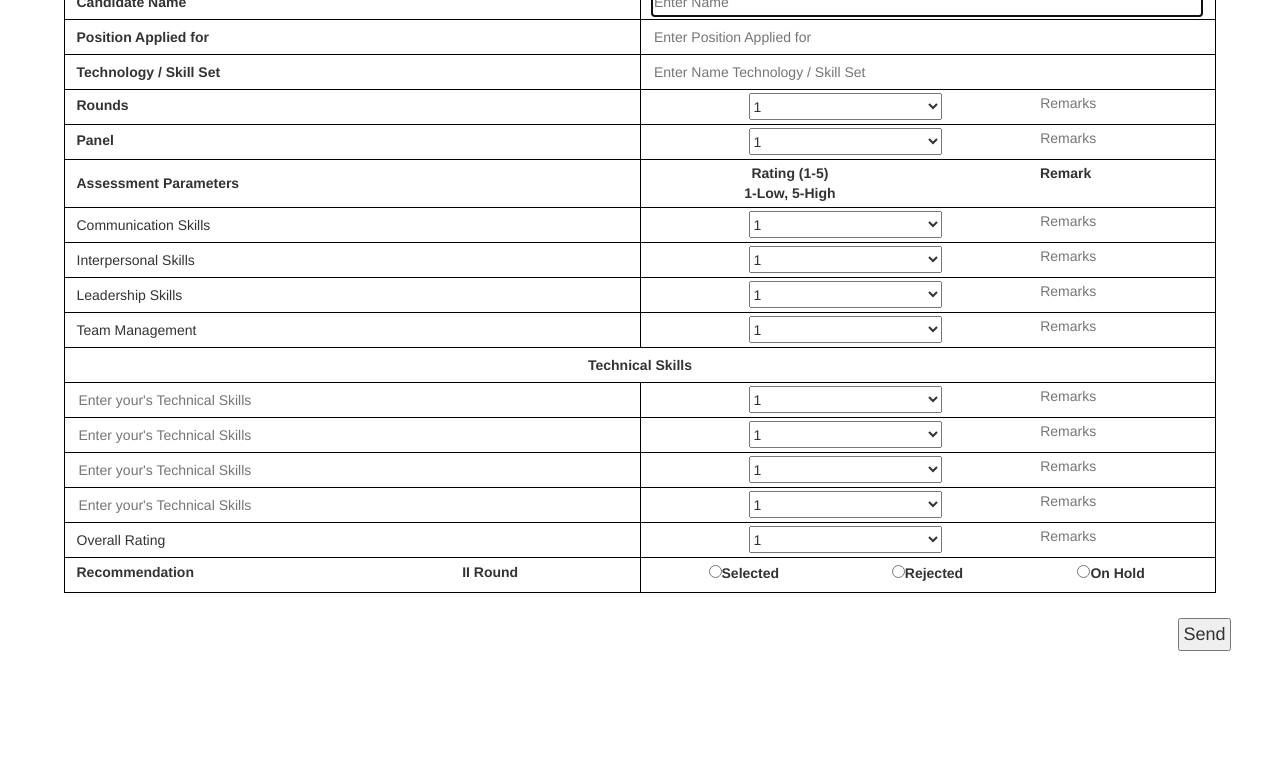
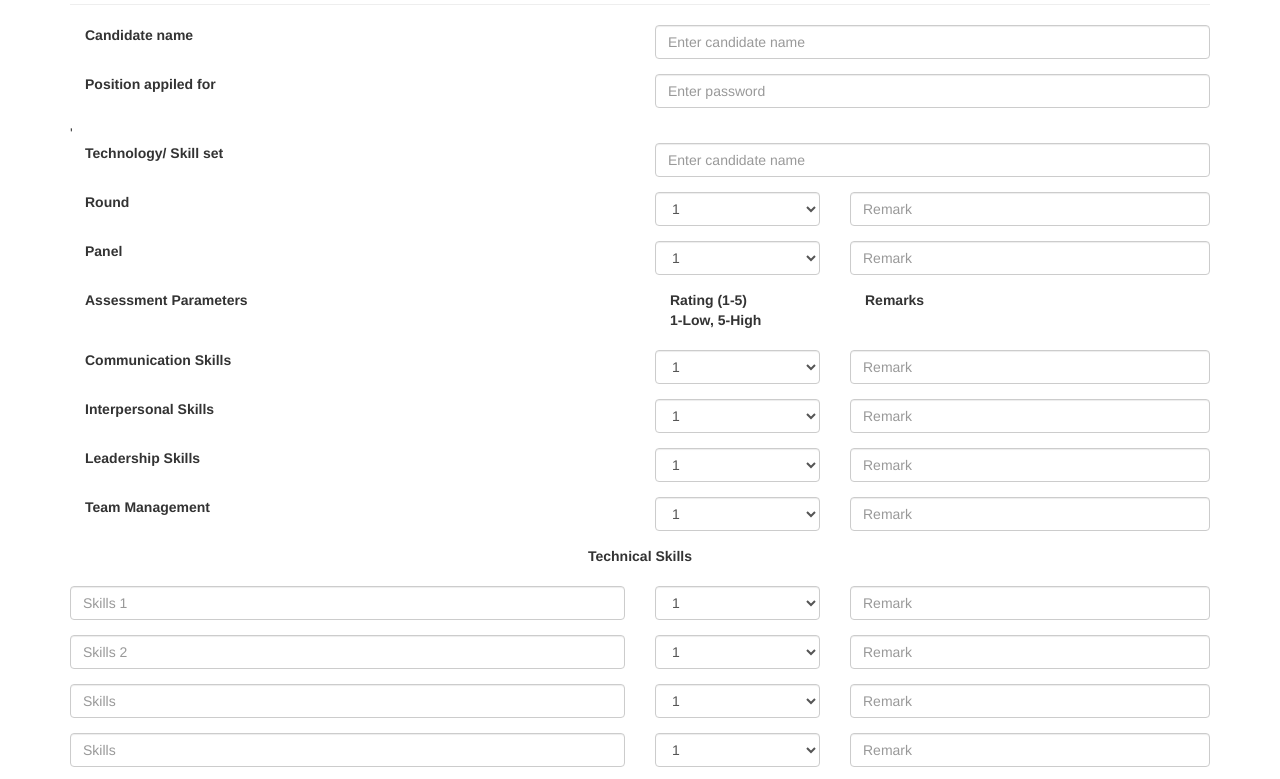
Before and after one commit to SadhanaG/Hiring-Feeback, a plain HTML site: page index.html in a window 1280 px wide. Shown: the part 139-918 px from the top of the page. Before the commit the page ends 816 px from the top, so only its background shows below. Drawn offline with nearby package versions, Linux system fonts and the light colour scheme.

Commit message:
Adds bootstrap
Appiled bootstrap in the UI

```diff
--- a/index.html
+++ b/index.html
@@ -3,7 +3,10 @@
 <head>
 <meta charset="utf-8">
 <title>Hiring Feedback</title>
-<link rel="stylesheet" href="css/stylesheet.css"/>
+<meta charset="utf-8">
+<meta name="viewport" content="width=device-width, initial-scale=1">
+
+<!--<link rel="stylesheet" href="css/stylesheet.css"/> -->
 
 <!-- Latest compiled and minified CSS -->
 <link rel="stylesheet" href="bootstrap-3.3.5-dist/css/bootstrap.min.css">
@@ -18,36 +21,69 @@
 </head>
 
 <body>
-<header>
-<form id="int_form" method="post" name="interview_ass-sheet">
-	<div class="u5 float_left">
-		<img src="image/logo_s.png" />
+<div class="container">
+	  <form class="form-horizontal" role="form">
+      	<div class="form-group text-center">
+        	<div class="col-sm-6">
+	         	<img src="image/logo_s.png"  class="img-responsive"/>
              </div>
-    <div class="u5 float_left">
-    	<div><h3>Interview Assessment Sheet</h3></div>
-        <div><label>Date: </label><input class="date_s" type="date" id="txt_date" /></div>
+             <div class="col-sm-2">
+                   <label class="text-left col-sm-12" for="email"><strong>Interview Assessment Sheet</strong></label>
               </div>
-</header>
-<div>
-        	<table width="90%" border="1" cellpadding="0" cellspacing="0">
-                  <tbody>
-                    <tr>
-                      <td width="50%"><b>Candidate Name</b></td>
-                      <td width="50%"><input id="txt_c_name" name="c_name" type="text" required autofocus placeholder="Enter Name"/></td>
-                    </tr>
-                    <tr>
-                      <td><b>Position Applied for</b></td>
-                      <td><input name="c_position" type="text" placeholder="Enter Position Applied for"/></td>
-                    </tr>
-                    <tr>
-                      <td><b>Technology / Skill Set</b></td>
-                      <td><input name="c_tech_skill" type="text" placeholder="Enter Name Technology / Skill Set"/></td>
-                    </tr>
-                    <tr>
-                      <td><label>Rounds</label></td>
-                      <td>
-                      	<div class="u3 float_left">
-                      	<select name="sel_round">
+              <div class="col-sm-4">
+              		<div class="row">
+                        <div class='col-sm-12'>
+                            <div class="form-group">
+                                <div class='input-group date' id='datetimepicker1'>
+                                    <input type='text' class="form-control" />
+                                    <span class="input-group-addon">
+                                        <span class="glyphicon glyphicon-calendar"></span>
+                                    </span>
+                                </div>
+                            </div>
+                        </div>
+                        <script type="text/javascript">
+                            $(function () {
+                                $('#datetimepicker1').datetimepicker();
+                            });
+                        </script>
+                    </div>
+              </div>
+	    </div>
+      	<hr>
+	    <div class="form-group">
+	      <div class="col-sm-6">
+	          <label class="text-left col-sm-12" for="email"><strong>Candidate name</strong></label>
+	      </div>
+	      <div class="col-sm-6">
+	          <input type="password" class="form-control" id="c_name" placeholder="Enter candidate name">
+	      </div>
+	    </div>
+
+	    <div class="form-group">
+	      <div class="col-sm-6">
+	          <label class="text-left col-sm-12" for="email"><strong>Position appiled for</strong></label>
+	      </div>
+	      <div class="col-sm-6">
+	        <input type="text" class="form-control" id="c_position" placeholder="Enter password">
+	      </div>
+	    </div>'
+
+		<div class="form-group">
+	      <div class="col-sm-6">
+	          <label class="text-left col-sm-12" for="email"><strong>Technology/ Skill set</strong></label>
+	      </div>
+	      <div class="col-sm-6">
+	          <input type="password" class="form-control" id="c_name" placeholder="Enter candidate name">
+	      </div>
+	    </div>
+
+	    <div class="form-group">
+	      <div class="col-sm-6">
+	          <label class="text-left col-sm-12" for="email"><strong>Round</strong></label>
+	      </div>
+          <div class="col-sm-2">
+          		<select class="form-control" name="sel_round">
                         <option>1</option>
                         <option>2</option>
                         <option>3</option>
@@ -55,16 +91,17 @@
                         <option>5</option>
                 </select>
           </div>
-                        <div class="u8 float_left">
-                        	<input type="text" id="txt_round_remark" placeholder="Remarks"/>
+	      <div class="col-sm-4">
+	          <input type="text" class="form-control" id="c_round_re" placeholder="Remark">
 	      </div>
-                      </td>
-                    </tr>
-                    <tr>
-                      <td><label>Panel</label></td>
-                      <td>
-                      	<div class="u3 float_left">
-                            <select name="sel_panel">
+	    </div>
+
+		<div class="form-group">
+	      <div class="col-sm-6">
+	          <label class="text-left col-sm-12" for="email"><strong>Panel</strong></label>
+	      </div>
+	      <div class="col-sm-2">
+          		<select class="form-control" name="sel_round">
                         <option>1</option>
                         <option>2</option>
                         <option>3</option>
@@ -72,23 +109,29 @@
                         <option>5</option>
                 </select>
           </div>
-                        <div class="u8 float_left">
-                        	<input type="text" id="txt_panel_remark"  placeholder="Remarks" />
+	      <div class="col-sm-4">
+	          <input type="text" class="form-control" id="c_round_re" placeholder="Remark">
 	      </div>
-                      </td>
-                    </tr>
-                    <tr>
-                      <td><b>Assessment Parameters</b></td>
-                      <td>
-                      	<div class="u5 float_left"><b>Rating (1-5) <br> 1-Low, 5-High</b></div>
-                        <div class="u5 float_left"><b>Remark</b></div>
-                      </td>
-                    </tr>
-                    <tr>
-                      <td>Communication Skills</td>
-                      <td>
-                      	<div class="u3 float_left">
-                      	<select name="sel_com_skill">
+	    </div>
+
+        <div class="form-group text-center">
+        	<div class="col-sm-6">
+	         <label class="text-left col-sm-12" for="email"><strong>Assessment Parameters</strong></label>
+             </div>
+             <div class="col-sm-2">
+                   <label class="text-left col-sm-12" for="email"><strong>Rating (1-5) <br>1-Low, 5-High</strong></label>
+              </div>
+              <div class="col-sm-4">
+                    <label class="text-left col-sm-12" for="email"><strong>Remarks</strong></label>
+              </div>
+	    </div>
+
+        <div class="form-group">
+	      <div class="col-sm-6">
+	          <label class="text-left col-sm-12" for="email"><strong>Communication Skills</strong></label>
+	      </div>
+	      <div class="col-sm-2">
+          		<select class="form-control" name="sel_round">
                         <option>1</option>
                         <option>2</option>
                         <option>3</option>
@@ -96,16 +139,17 @@
                         <option>5</option>
                 </select>
           </div>
-                        <div class="u8 float_left">
-                        	<input type="text" id="txt_com_skill_remark"  placeholder="Remarks"/>
+	      <div class="col-sm-4">
+	          <input type="text" class="form-control" id="skill_2_re" placeholder="Remark">
 	      </div>
-                      </td>
-                    </tr>
-                    <tr>
-                      <td>Interpersonal Skills</td>
-                      <td>
-                      	<div class="u3 float_left">
-                      	<select name="sel_int_skill">
+	    </div>
+
+        <div class="form-group">
+	      <div class="col-sm-6">
+	          <label class="text-left col-sm-12" for="email"><strong>Interpersonal Skills</strong></label>
+	      </div>
+	      <div class="col-sm-2">
+          		<select class="form-control" name="sel_round">
                         <option>1</option>
                         <option>2</option>
                         <option>3</option>
@@ -113,16 +157,17 @@
                         <option>5</option>
                 </select>
           </div>
-                        <div class="u8 float_left">
-                        	<input type="text" id="txt_int_skill_remark"  placeholder="Remarks"/>
+	      <div class="col-sm-4">
+	          <input type="text" class="form-control" id="skill_2_re" placeholder="Remark">
 	      </div>
-                      </td>
-                    </tr>
-                    <tr>
-                      <td>Leadership Skills</td>
-                      <td>
-                      	<div class="u3 float_left">
-                      	<select name="sel_lead_skill">
+	    </div>
+
+        <div class="form-group">
+	      <div class="col-sm-6">
+	          <label class="text-left col-sm-12" for="email"><strong>Leadership Skills</strong></label>
+	      </div>
+	      <div class="col-sm-2">
+          		<select class="form-control" name="sel_round">
                         <option>1</option>
                         <option>2</option>
                         <option>3</option>
@@ -130,16 +175,17 @@
                         <option>5</option>
                 </select>
           </div>
-                        <div class="u8 float_left">
-                        	<input type="text" id="txt_lead_skill_remark"  placeholder="Remarks"/>
+	      <div class="col-sm-4">
+	          <input type="text" class="form-control" id="skill_3_re" placeholder="Remark">
 	      </div>
-                      </td>
-                    </tr>
-                    <tr>
-                      <td>Team Management</td>
-                      <td>
-                      	<div class="u3 float_left">
-                      	<select name="sel_team">
+	    </div>
+
+        <div class="form-group">
+	      <div class="col-sm-6">
+	          <label class="text-left col-sm-12" for="email"><strong>Team Management</strong></label>
+	      </div>
+	      <div class="col-sm-2">
+          		<select class="form-control" name="sel_round">
                         <option>1</option>
                         <option>2</option>
                         <option>3</option>
@@ -147,19 +193,22 @@
                         <option>5</option>
                 </select>
           </div>
-                        <div class="u8 float_left">
-                        	<input type="text" id="txt_team_remark"  placeholder="Remarks"/>
+	      <div class="col-sm-4">
+	          <input type="text" class="form-control" id="skill_4_re" placeholder="Remark">
 	      </div>
-                      </td>
-                    </tr>
-                    <tr>
-                      <td colspan="2" style="text-align:center;"><b>Technical Skills</b></td>
-                    </tr>
-                    <tr>
-                      <td><input type="text" id="txt_tech_one"  placeholder="Enter your's Technical Skills"/></td>
-                      <td>
-                      	<div class="u3 float_left">
-                      	<select name="sel_round">
+	    </div>
+
+	    <div class="form-group text-center">
+        	<label class="text-center col-sm-12" for="email"><strong>Technical Skills</strong></label>
+        </div>
+
+
+		<div class="form-group">
+	      <div class="col-sm-6">
+	          <input type="text" class="form-control" id="skill_1" placeholder="Skills 1">
+	      </div>
+	      <div class="col-sm-2">
+          		<select class="form-control" name="sel_round">
                         <option>1</option>
                         <option>2</option>
                         <option>3</option>
@@ -167,16 +216,17 @@
                         <option>5</option>
                 </select>
           </div>
-                        <div class="u8 float_left">
-                        	<input type="text" id="txt_tech_one_remark"  placeholder="Remarks"/>
+	      <div class="col-sm-4">
+	          <input type="text" class="form-control" id="skill_1_re" placeholder="Remark">
 	      </div>
-                      </td>
-                    </tr>
-                    <tr>
-                      <td><input type="text" id="txt_tech_two" placeholder="Enter your's Technical Skills"/></td>
-                      <td>
-                      	<div class="u3 float_left">
-                      	<select name="sel_round">
+	    </div>
+
+        <div class="form-group">
+	      <div class="col-sm-6">
+	          <input type="text" class="form-control" id="skill_2" placeholder="Skills 2">
+	      </div>
+	      <div class="col-sm-2">
+          		<select class="form-control" name="sel_round">
                         <option>1</option>
                         <option>2</option>
                         <option>3</option>
@@ -184,16 +234,17 @@
                         <option>5</option>
                 </select>
           </div>
-                        <div class="u8 float_left">
-                        	<input type="text" id="txt_tech_one_remark"  placeholder="Remarks"/>
+	      <div class="col-sm-4">
+	          <input type="text" class="form-control" id="skill_2_re" placeholder="Remark">
 	      </div>
-                      </td>
-                    </tr>
-                    <tr>
-                      <td><input type="text" id="txt_tech_three" placeholder="Enter your's Technical Skills"/></td>
-                      <td>
-                      	<div class="u3 float_left">
-                      	<select name="sel_round">
+	    </div>
+
+        <div class="form-group">
+	      <div class="col-sm-6">
+	          <input type="text" class="form-control" id="skill_3" placeholder="Skills">
+	      </div>
+	      <div class="col-sm-2">
+          		<select class="form-control" name="sel_round">
                         <option>1</option>
                         <option>2</option>
                         <option>3</option>
@@ -201,16 +252,17 @@
                         <option>5</option>
                 </select>
           </div>
-                        <div class="u8 float_left">
-                        	<input type="text" id="txt_tech_three_remark"  placeholder="Remarks"/>
+	      <div class="col-sm-4">
+	          <input type="text" class="form-control" id="skill_3_re" placeholder="Remark">
 	      </div>
-                      </td>
-                    </tr>
-                    <tr>
-                      <td><input type="text" id="txt_four_one" placeholder="Enter your's Technical Skills"/></td>
-                      <td>
-                      	<div class="u3 float_left">
-                      	<select name="sel_round">
+	    </div>
+
+        <div class="form-group">
+	      <div class="col-sm-6">
+	          <input type="text" class="form-control" id="skill_4" placeholder="Skills">
+	      </div>
+	      <div class="col-sm-2">
+          		<select class="form-control" name="sel_round">
                         <option>1</option>
                         <option>2</option>
                         <option>3</option>
@@ -218,16 +270,17 @@
                         <option>5</option>
                 </select>
           </div>
-                        <div class="u8 float_left">
-                        	<input type="text" id="txt_tech_four_remark"  placeholder="Remarks"/>
+	      <div class="col-sm-4">
+	          <input type="text" class="form-control" id="skill_4_re" placeholder="Remark">
 	      </div>
-                      </td>
-                    </tr>
-                    <tr>
-                      <td>Overall Rating</td>
-                      <td>
-                      	<div class="u3 float_left">
-                        	<select name="sel_rate">
+	    </div>
+
+        <div class="form-group">
+	      <div class="col-sm-6">
+	          <label class="text-left col-sm-12" for="email">Overall rating</label>
+	      </div>
+	      <div class="col-sm-2">
+          		<select class="form-control" name="sel_round">
                         <option>1</option>
                         <option>2</option>
                         <option>3</option>
@@ -235,30 +288,30 @@
                         <option>5</option>
                 </select>
           </div>
-                        <div class="u8 float_left">
-                        	<input type="text" id="txt_overall_remark"  placeholder="Remarks"/>
+	      <div class="col-sm-4">
+	          <input type="text" class="form-control" id="skill_4_re" placeholder="Remark">
 	      </div>
-                      </td>
-                    </tr>
-                    <tr>
-                      <td height="43">
-                      	<div class="u5 float_left" style="text-align:left;">
-                        	<label><b>Recommendation</b></label>
 	    </div>
-                        <div class="u5 float_left">
-                        	<label>II Round</label>
+
+        <div class="form-group">
+	      <div class="col-sm-6">
+	          <label class="text-left col-sm-12" for="email">Recommendation</label>
 	      </div>
-                      </td>
-                      <td>
-                      	<div class="u7 float_left"><input type="radio" value="sel" name="r_radio"/><label>Selected</label></div>
-                        <div class="u7 float_left"><input type="radio" value="rej" name="r_radio"/><label>Rejected</label></div>
-                        <div class="u7 float_left"><input type="radio" value="hold" name="r_radio"/><label>On Hold</label></div>
-                      </td>
-                    </tr>
-                  </tbody>
-                </table>
-            	<div class="submit">
-                	<input type="submit" value="Send" id="btnSubmit">
+	      <div class="col-sm-2">
+	          <input type="radio" class="radio-inline" id="rating_radio"/><label> &nbsp;Selected</label>
+	      </div>
+          <div class="col-sm-2">
+	         <input type="radio" class="radio-inline" id="rating_radio"/><label> &nbsp;Rejected</label>
+	      </div>
+	      <div class="col-sm-2">
+	          <input type="radio" class="radio-inline" id="rating_radio"/><label> &nbsp;On Hold</label>
+	      </div>
+	    </div>
+
+	    <div class="form-group">
+	      <div class="col-sm-offset-6 col-sm-6">
+	        <button type="submit" class="btn btn-default">Submit</button>
+	      </div>
 	    </div>
 	  </form>
 </div>
```
Lines whose indentation alone changed are shown as unchanged.
